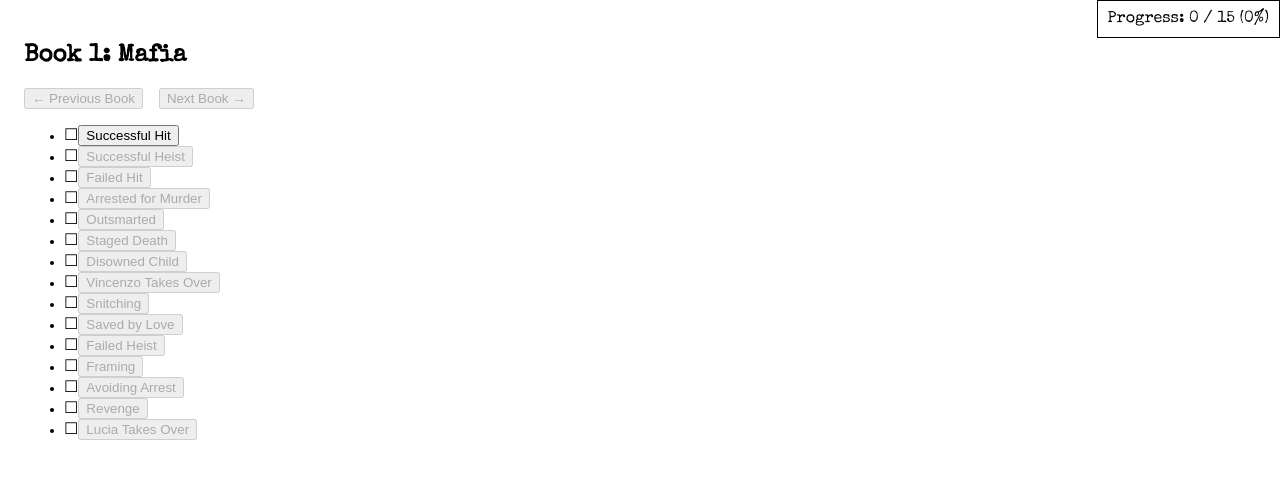
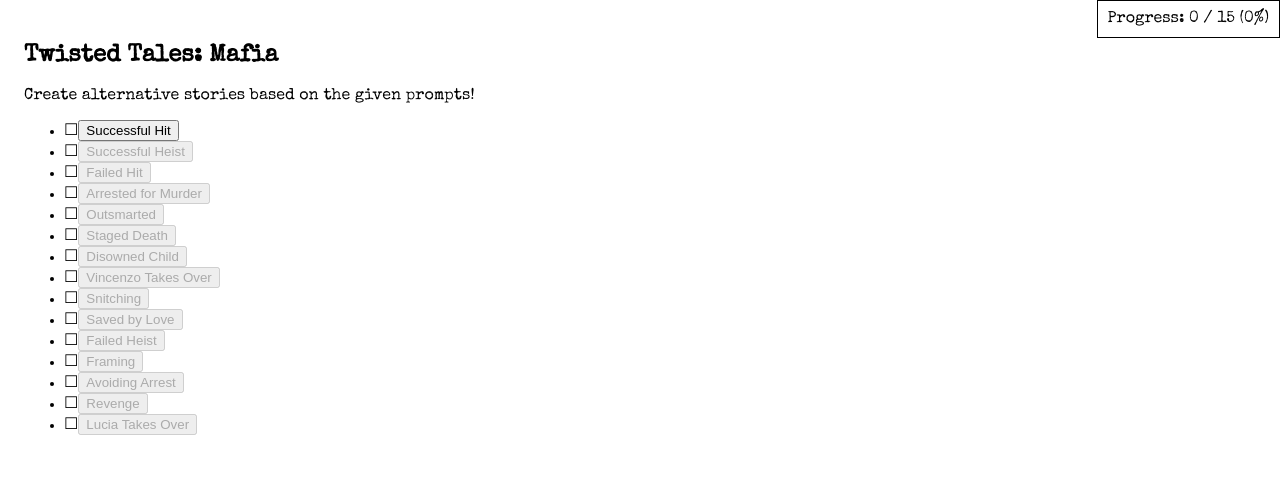
Before and after one commit to thSoft/storyteller-clone, a React (Vite) app: page / in a window 1280 px wide. Shown: the top 478 px of the page. Built offline with nearby package versions, Linux system fonts and the light colour scheme; what graphology would draw is missing.

Commit message:
Enhance puzzle selector UI

```diff
--- a/src/components/BookView.tsx
+++ b/src/components/BookView.tsx
@@ -2,7 +2,7 @@ import React from "react";
 import { useDispatch, useSelector } from "react-redux";
 import { books, puzzles } from "../puzzles";
 import { getPuzzleTooltip, isPuzzleEnabled } from "../puzzleUtils";
-import { setCurrentBookId, setCurrentPuzzleId } from "../store/gameStateSlice";
+import { setCurrentPuzzleId } from "../store/gameStateSlice";
 import { GameState } from "../types";
 
 export const BookView: React.FC = () => {
@@ -14,34 +14,13 @@ export const BookView: React.FC = () => {
   const currentBookIndex = books[currentBookId] ? bookIds.indexOf(currentBookId) : 0;
   const currentBook = Object.values(books)[currentBookIndex];
 
-  const handlePrev = () => {
-    if (currentBookIndex > 0) {
-      dispatch(setCurrentBookId(bookIds[currentBookIndex - 1]));
-    }
-  };
-
-  const handleNext = () => {
-    if (currentBookIndex < bookIds.length - 1) {
-      dispatch(setCurrentBookId(bookIds[currentBookIndex + 1]));
-    }
-  };
-
   return (
     <div>
       <h2>
-        Book {currentBookIndex + 1}: {currentBook?.title || "Unknown"}
+        Twisted Tales: {currentBook?.title || "Unknown"}
         {currentBook.puzzles.every((puzzleId) => puzzleStates[puzzleId]?.completed) && " - Completed"}
       </h2>
-
-      <div style={{ marginBottom: "1rem" }}>
-        <button onClick={handlePrev} disabled={currentBookIndex === 0}>
-          ← Previous Book
-        </button>
-        <button onClick={handleNext} disabled={currentBookIndex === bookIds.length - 1} style={{ marginLeft: "1rem" }}>
-          Next Book →
-        </button>
-      </div>
-
+      Create alternative stories based on the given prompts!
       <ul>
         {currentBook?.puzzles.map((puzzleId) => {
           const enabled = isPuzzleEnabled(puzzleId, puzzleStates);
```
